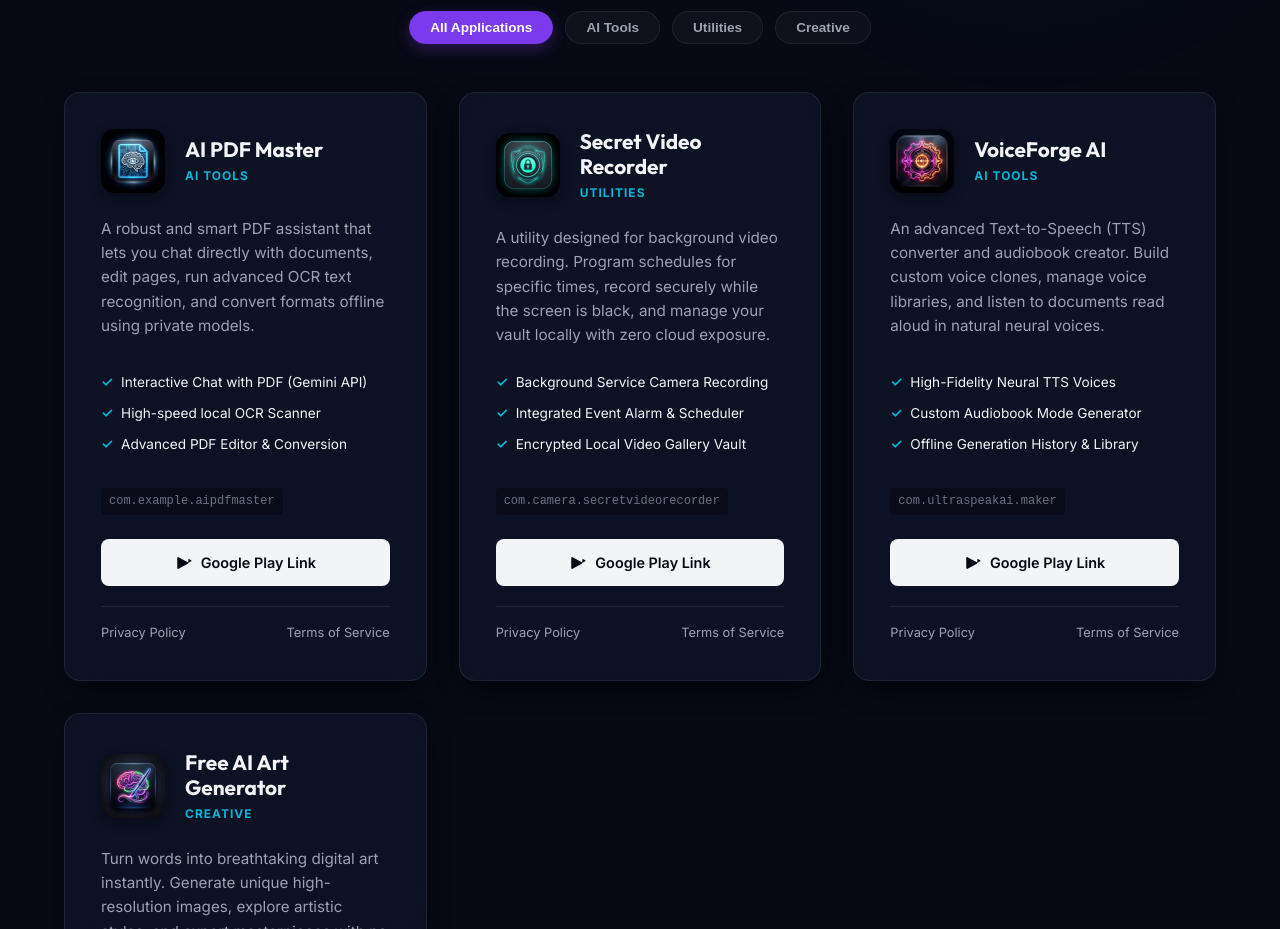
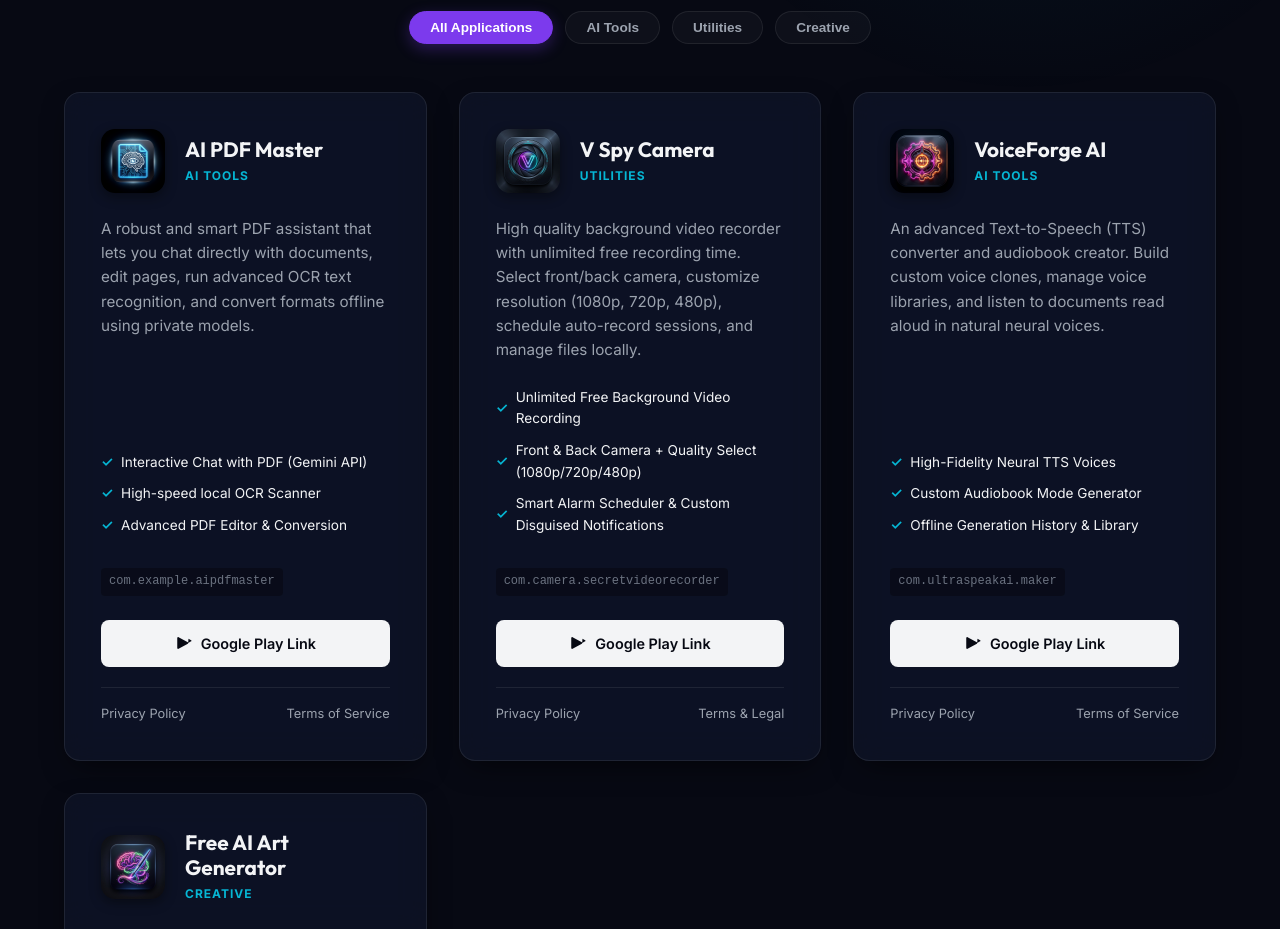
Before and after one commit to ultraspeakai-maker/myapps, a plain HTML site: page index.html in a window 1280 px wide. Shown: the part 780-1709 px from the top of the page. Drawn offline with Linux system fonts and the light colour scheme.

Commit message:
Update web landing page with V Spy Camera app card and assets

```diff
--- a/index.html
+++ b/index.html
@@ -101,20 +101,20 @@
           </div>
         </article>
 
-        <!-- App 2: Secret Video Recorder -->
+        <!-- App 2: V Spy Camera - Unlimited Free Recordings -->
         <article class="app-card glass glass-interactive" data-category="utilities">
           <div class="app-card-header">
-            <img src="assets/secret-video-recorder.png" alt="Secret Video Recorder Icon" class="app-icon">
+            <img src="assets/v-spy-camera.png" alt="V Spy Camera Icon" class="app-icon">
             <div class="app-meta">
-              <h3 class="app-name">Secret Video Recorder</h3>
+              <h3 class="app-name">V Spy Camera</h3>
               <span class="app-category">Utilities</span>
             </div>
           </div>
-          <p class="app-description">A utility designed for background video recording. Program schedules for specific times, record securely while the screen is black, and manage your vault locally with zero cloud exposure.</p>
+          <p class="app-description">High quality background video recorder with unlimited free recording time. Select front/back camera, customize resolution (1080p, 720p, 480p), schedule auto-record sessions, and manage files locally.</p>
           <ul class="app-features-list">
-            <li>Background Service Camera Recording</li>
-            <li>Integrated Event Alarm & Scheduler</li>
-            <li>Encrypted Local Video Gallery Vault</li>
+            <li>Unlimited Free Background Video Recording</li>
+            <li>Front & Back Camera + Quality Select (1080p/720p/480p)</li>
+            <li>Smart Alarm Scheduler & Custom Disguised Notifications</li>
           </ul>
           <span class="app-package">com.camera.secretvideorecorder</span>
           <div class="app-actions">
@@ -125,8 +125,8 @@
               Google Play Link
             </a>
             <div class="legal-links">
-              <a href="privacy/secret-video-recorder.html">Privacy Policy</a>
-              <a href="terms/secret-video-recorder.html">Terms of Service</a>
+              <a href="v_spy_camera_privacy_policy.html">Privacy Policy</a>
+              <a href="v_spy_camera_privacy_policy.html">Terms & Legal</a>
             </div>
           </div>
         </article>
```
Also changed, not shown: assets/v-spy-camera.png (added).
